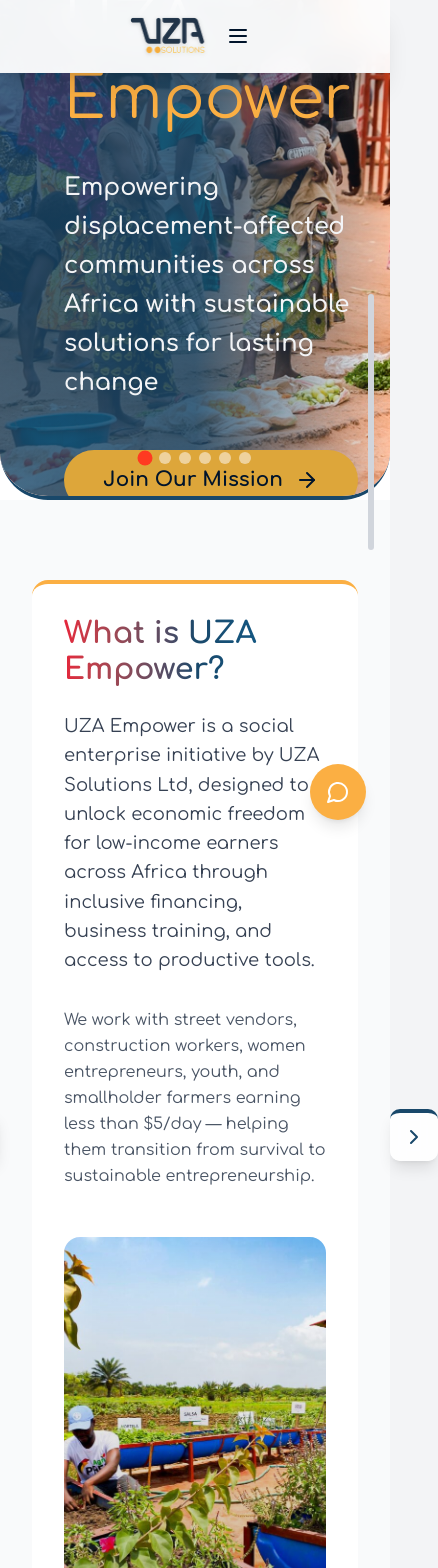
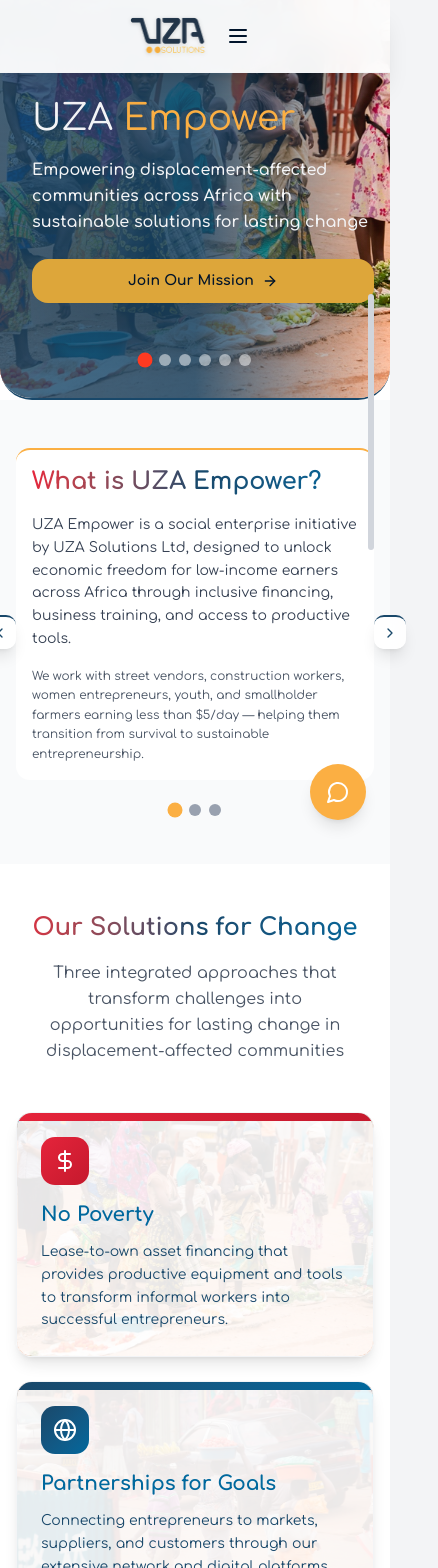
Before and after one commit to Kgadrw/uzasolution, a Next.js app: page /uzasempower in a window 390 px wide. Shown: the top 1568 px of the page, 438 px wide, since content can reach past the window. Built offline with nearby package versions, Linux system fonts and the light colour scheme; a web font is replaced by a local one.

Commit message:
changed mobile view

```diff
--- a/src/app/uzasempower/page.jsx
+++ b/src/app/uzasempower/page.jsx
@@ -142,7 +142,7 @@ export default function UZAEmpowerPage() {
       <Navbar />
 
       {/* Hero Section - Rotating Images with Text Overlays */}
-      <section className="relative h-[500px] sm:h-[600px] md:h-[700px] overflow-hidden flex items-center justify-center rounded-b-[3rem] border-b-4 border-[#19486A]">
+      <section className="relative h-[400px] sm:h-[500px] md:h-[600px] lg:h-[700px] overflow-hidden flex items-center justify-center rounded-b-[2rem] sm:rounded-b-[3rem] border-b-2 sm:border-b-4 border-[#19486A]">
         {heroImages.map((imageData, index) => (
           <div key={index} className={`absolute inset-0 transition-opacity duration-1000 ${
             index === currentImageIndex ? 'opacity-100' : 'opacity-0'
@@ -160,10 +160,10 @@ export default function UZAEmpowerPage() {
 
             {/* Hero Text Overlay */}
             <div className="absolute inset-0 flex items-center">
-              <div className="max-w-6xl px-8 ml-8 md:ml-16">
+              <div className="max-w-6xl px-4 sm:px-6 md:px-8 ml-4 sm:ml-6 md:ml-8 lg:ml-16">
 
                <motion.h1
-                 className="text-6xl md:text-8xl text-gray-100 mb-8 leading-tight"
+                 className="text-4xl sm:text-5xl md:text-6xl lg:text-7xl xl:text-8xl text-gray-100 mb-4 sm:mb-6 md:mb-8 leading-tight"
                  style={{ fontFamily: 'Comfortaa, sans-serif' }}
                  initial={{ opacity: 0, y: 50 }}
                  animate={{ opacity: 1, y: 0 }}
@@ -173,7 +173,7 @@ export default function UZAEmpowerPage() {
                </motion.h1>
 
                <motion.p
-                 className="text-2xl md:text-3xl text-gray-100 mb-12 max-w-4xl leading-relaxed font-semibold"
+                 className="text-base sm:text-lg md:text-xl lg:text-2xl xl:text-3xl text-gray-100 mb-6 sm:mb-8 md:mb-10 lg:mb-12 max-w-4xl leading-relaxed font-semibold"
                  style={{ fontFamily: 'Comfortaa, sans-serif' }}
                  initial={{ opacity: 0, y: 30 }}
                  animate={{ opacity: 1, y: 0 }}
@@ -183,18 +183,18 @@ export default function UZAEmpowerPage() {
                </motion.p>
 
                 <motion.div
-                  className="flex flex-col sm:flex-row gap-8"
+                  className="flex flex-col sm:flex-row gap-4 sm:gap-6 md:gap-8"
                   initial={{ opacity: 0, y: 20 }}
                   animate={{ opacity: 1, y: 0 }}
                   transition={{ duration: 0.8, delay: 0.6 }}
                 >
                   <motion.button
-                    className="group px-6 py-4 rounded-4xl font-bold text-xl transition-all duration-300 transform hover:scale-110 shadow-2xl bg-[#DDA63A] hover:bg-[#C7A03A] text-[#00142B] flex items-center justify-center space-x-3"
+                    className="group px-4 sm:px-5 md:px-6 py-3 sm:py-3 md:py-4 rounded-2xl sm:rounded-3xl md:rounded-4xl font-bold text-sm sm:text-base md:text-lg lg:text-xl transition-all duration-300 transform hover:scale-110 shadow-2xl bg-[#DDA63A] hover:bg-[#C7A03A] text-[#00142B] flex items-center justify-center space-x-2 sm:space-x-3"
                     whileHover={{ scale: 1.05 }}
                     whileTap={{ scale: 0.95 }}
                   >
                     <span>Join Our Mission</span>
-                    <ArrowRight className="w-6 h-6 group-hover:translate-x-2 transition-transform" />
+                    <ArrowRight className="w-4 h-4 sm:w-5 sm:h-5 md:w-6 md:h-6 group-hover:translate-x-2 transition-transform" />
                   </motion.button>
                   </motion.div>
                 </div>
@@ -221,11 +221,11 @@ export default function UZAEmpowerPage() {
       </section>
 
       {/* Program Introduction Slider */}
-      <section className="py-20 bg-gray-50 relative">
-        <div className="container mx-auto px-8">
+      <section className="py-12 sm:py-16 md:py-20 bg-gray-50 relative">
+        <div className="container mx-auto px-4 sm:px-6 md:px-8">
           <div className="max-w-6xl mx-auto relative">
             <motion.div
-              className={`bg-white rounded-2xl border-t-4 p-8 md:p-12 ${
+              className={`bg-white rounded-xl sm:rounded-2xl border-t-2 sm:border-t-4 p-4 sm:p-6 md:p-8 lg:p-12 ${
                 introSlides[currentIntroSlide].id === 1 ? 'border-[#FBAF43]' :
                 introSlides[currentIntroSlide].id === 2 ? 'border-[#19486A]' :
                 'border-[#4C9F38]'
@@ -235,7 +235,7 @@ export default function UZAEmpowerPage() {
               animate={{ opacity: 1, y: 0 }}
               transition={{ duration: 0.6 }}
             >
-              <div className="grid md:grid-cols-2 gap-12 items-center">
+              <div className="grid lg:grid-cols-2 gap-6 sm:gap-8 md:gap-10 lg:gap-12 items-center">
                 {/* Left Column - Text Content */}
                 <motion.div
                   initial={{ opacity: 0, x: -30 }}
@@ -243,7 +243,7 @@ export default function UZAEmpowerPage() {
                   transition={{ duration: 0.6, delay: 0.2 }}
                 >
                   <motion.h2
-                    className="text-3xl md:text-4xl font-bold bg-gradient-to-r from-[#E5243B] via-[#19486A] to-[#00689D] bg-clip-text text-transparent mb-6"
+                    className="text-2xl sm:text-3xl md:text-4xl font-bold bg-gradient-to-r from-[#E5243B] via-[#19486A] to-[#00689D] bg-clip-text text-transparent mb-4 sm:mb-6"
                     initial={{ opacity: 0, y: 20 }}
                     animate={{ opacity: 1, y: 0 }}
                     transition={{ duration: 0.6, delay: 0.3 }}
@@ -254,10 +254,10 @@ export default function UZAEmpowerPage() {
                   {/* Content based on slide type */}
                   {introSlides[currentIntroSlide].id === 1 && (
                     <>
-                      <p className="text-lg text-gray-700 leading-relaxed mb-8">
+                      <p className="text-sm sm:text-base md:text-lg text-gray-700 leading-relaxed mb-4 sm:mb-6 md:mb-8">
                         {introSlides[currentIntroSlide].content[0]}
                       </p>
-                      <p className="text-base text-gray-600 leading-relaxed">
+                      <p className="text-xs sm:text-sm md:text-base text-gray-600 leading-relaxed">
                         {introSlides[currentIntroSlide].content[1]}
                       </p>
                     </>
@@ -265,16 +265,16 @@ export default function UZAEmpowerPage() {
 
                   {introSlides[currentIntroSlide].id === 2 && (
                     <>
-                      <p className="text-lg text-gray-700 leading-relaxed mb-8">
+                      <p className="text-sm sm:text-base md:text-lg text-gray-700 leading-relaxed mb-4 sm:mb-6 md:mb-8">
                         {introSlides[currentIntroSlide].content[0]}
                       </p>
-                      <div className="grid grid-cols-2 md:grid-cols-3 gap-4">
+                      <div className="grid grid-cols-2 sm:grid-cols-3 md:grid-cols-3 gap-2 sm:gap-3 md:gap-4">
                         {introSlides[currentIntroSlide].stats.map((stat, index) => (
                           <div key={index} className="text-center">
-                            <div className={`w-16 h-16 ${stat.color} rounded-full flex items-center justify-center mx-auto mb-2`}>
-                              <span className="text-white font-bold text-sm">{stat.number}</span>
+                            <div className={`w-12 h-12 sm:w-14 sm:h-14 md:w-16 md:h-16 ${stat.color} rounded-full flex items-center justify-center mx-auto mb-1 sm:mb-2`}>
+                              <span className="text-white font-bold text-xs sm:text-sm">{stat.number}</span>
                   </div>
-                            <p className="text-xs text-gray-600 font-medium">{stat.label}</p>
+                            <p className="text-xs sm:text-xs md:text-xs text-gray-600 font-medium leading-tight">{stat.label}</p>
                 </div>
                         ))}
               </div>
@@ -283,18 +283,18 @@ export default function UZAEmpowerPage() {
 
                   {introSlides[currentIntroSlide].id === 3 && (
                     <>
-                      <p className="text-lg text-gray-700 leading-relaxed mb-8">
+                      <p className="text-sm sm:text-base md:text-lg text-gray-700 leading-relaxed mb-4 sm:mb-6 md:mb-8">
                         {introSlides[currentIntroSlide].content[0]}
                       </p>
-                      <div className="space-y-4">
+                      <div className="space-y-3 sm:space-y-4">
                         {introSlides[currentIntroSlide].steps.map((step, index) => (
-                          <div key={index} className="flex items-start space-x-4">
-                            <div className={`w-10 h-10 ${step.color} rounded-full flex items-center justify-center flex-shrink-0`}>
-                              <span className="text-white font-bold text-sm">{step.number}</span>
+                          <div key={index} className="flex items-start space-x-2 sm:space-x-3 md:space-x-4">
+                            <div className={`w-8 h-8 sm:w-9 sm:h-9 md:w-10 md:h-10 ${step.color} rounded-full flex items-center justify-center flex-shrink-0`}>
+                              <span className="text-white font-bold text-xs sm:text-sm">{step.number}</span>
                   </div>
-                            <div>
-                              <h4 className="font-semibold text-[#00142B] mb-1">{step.title}</h4>
-                              <p className="text-sm text-gray-600">{step.description}</p>
+                            <div className="flex-1">
+                              <h4 className="font-semibold text-[#00142B] mb-1 text-sm sm:text-base">{step.title}</h4>
+                              <p className="text-xs sm:text-sm text-gray-600 leading-tight">{step.description}</p>
                   </div>
                 </div>
                         ))}
@@ -305,13 +305,13 @@ export default function UZAEmpowerPage() {
 
                 {/* Right Column - Image */}
                 <motion.div
-                  className="relative"
+                  className="relative hidden md:block"
                   initial={{ opacity: 0, x: 30 }}
                   animate={{ opacity: 1, x: 0 }}
                   transition={{ duration: 0.6, delay: 0.4 }}
                 >
                   <motion.div
-                    className="relative h-96 rounded-2xl overflow-hidden"
+                    className="relative h-64 sm:h-80 md:h-96 rounded-xl sm:rounded-2xl overflow-hidden mt-6 lg:mt-0"
                     whileHover={{ scale: 1.02 }}
                     transition={{ duration: 0.3 }}
                   >
@@ -330,16 +330,16 @@ export default function UZAEmpowerPage() {
             {/* Navigation Arrows - Much further from content */}
             <button
               onClick={prevIntroSlide}
-              className="absolute left-0 top-1/2 transform -translate-y-1/2 -translate-x-20 bg-white/90 hover:bg-white backdrop-blur-sm rounded-lg border-t-4 border-[#19486A] p-3 shadow-lg transition-all duration-300 group z-10"
+              className="absolute left-0 top-1/2 transform -translate-y-1/2 -translate-x-8 sm:-translate-x-12 md:-translate-x-16 lg:-translate-x-20 bg-white/90 hover:bg-white backdrop-blur-sm rounded-lg border-t-2 sm:border-t-4 border-[#19486A] p-2 sm:p-3 shadow-lg transition-all duration-300 group z-10"
             >
-              <ChevronLeft className="w-6 h-6 text-[#19486A] group-hover:scale-110 transition-transform" />
+              <ChevronLeft className="w-4 h-4 sm:w-5 sm:h-5 md:w-6 md:h-6 text-[#19486A] group-hover:scale-110 transition-transform" />
             </button>
 
             <button
               onClick={nextIntroSlide}
-              className="absolute right-0 top-1/2 transform -translate-y-1/2 translate-x-20 bg-white/90 hover:bg-white backdrop-blur-sm rounded-lg border-t-4 border-[#19486A] p-3 shadow-lg transition-all duration-300 group z-10"
+              className="absolute right-0 top-1/2 transform -translate-y-1/2 translate-x-8 sm:translate-x-12 md:translate-x-16 lg:translate-x-20 bg-white/90 hover:bg-white backdrop-blur-sm rounded-lg border-t-2 sm:border-t-4 border-[#19486A] p-2 sm:p-3 shadow-lg transition-all duration-300 group z-10"
             >
-              <ChevronRight className="w-6 h-6 text-[#19486A] group-hover:scale-110 transition-transform" />
+              <ChevronRight className="w-4 h-4 sm:w-5 sm:h-5 md:w-6 md:h-6 text-[#19486A] group-hover:scale-110 transition-transform" />
             </button>
 
             {/* Slide Indicators */}
@@ -361,21 +361,21 @@ export default function UZAEmpowerPage() {
       </section>
 
       {/* Core Solutions - Inkomoko Inspired */}
-      <section className="py-24 bg-white">
-        <div className="container mx-auto px-8">
+      <section className="py-12 sm:py-16 md:py-20 lg:py-24 bg-white">
+        <div className="container mx-auto px-4 sm:px-6 md:px-8">
           <div className="max-w-7xl mx-auto">
             {/* Section Header */}
-            <div className="text-center mb-20">
-              <h2 className="text-4xl md:text-5xl font-bold bg-gradient-to-r from-[#E5243B] via-[#19486A] to-[#00689D] bg-clip-text text-transparent mb-8">
+            <div className="text-center mb-12 sm:mb-16 md:mb-20">
+              <h2 className="text-2xl sm:text-3xl md:text-4xl lg:text-5xl font-bold bg-gradient-to-r from-[#E5243B] via-[#19486A] to-[#00689D] bg-clip-text text-transparent mb-4 sm:mb-6 md:mb-8">
                 Our Solutions for Change
               </h2>
-              <p className="text-xl text-gray-600 max-w-3xl mx-auto leading-relaxed">
+              <p className="text-base sm:text-lg md:text-xl text-gray-600 max-w-3xl mx-auto leading-relaxed px-4">
                 Three integrated approaches that transform challenges into opportunities for lasting change in displacement-affected communities
               </p>
             </div>
 
             {/* Solutions Grid */}
-            <div className="grid lg:grid-cols-3 gap-10 mb-20">
+            <div className="grid sm:grid-cols-2 lg:grid-cols-3 gap-6 sm:gap-8 md:gap-10 mb-12 sm:mb-16 md:mb-20">
               {[
                 {
                   title: "No Poverty",
@@ -404,8 +404,8 @@ export default function UZAEmpowerPage() {
               ].map((solution, index) => {
                 const Icon = solution.icon
                   return (
-                  <div key={index} className="group relative">
-                <div className="rounded-3xl p-10 shadow-lg hover:shadow-2xl transition-all duration-500 transform hover:-translate-y-2 border border-gray-100 overflow-hidden relative"
+                  <div key={index} className={`group relative ${index === 1 ? 'sm:col-span-2 lg:col-span-1' : ''}`}>
+                <div className="rounded-2xl sm:rounded-3xl p-6 sm:p-8 md:p-10 shadow-lg hover:shadow-2xl transition-all duration-500 transform hover:-translate-y-2 border border-gray-100 overflow-hidden relative h-full"
                      style={{
                        backgroundImage: `url(${index === 0 ? '/negative.jpg' : index === 1 ? '/negative1.jpg' : '/negative.jpg'})`,
                        backgroundSize: 'cover',
@@ -413,15 +413,15 @@ export default function UZAEmpowerPage() {
                        backgroundRepeat: 'no-repeat'
                      }}>
                       <div className="absolute inset-0 bg-white/90"></div>
-                      <div className={`absolute top-0 left-0 w-full h-2 bg-gradient-to-r ${solution.color} rounded-t-3xl`}></div>
+                      <div className={`absolute top-0 left-0 w-full h-2 bg-gradient-to-r ${solution.color} rounded-t-2xl sm:rounded-t-3xl`}></div>
 
-                      <div className="relative z-10">
-                        <div className={`w-16 h-16 bg-gradient-to-br ${solution.color} rounded-2xl flex items-center justify-center mb-6 group-hover:scale-110 transition-transform duration-300`}>
-                          <Icon className="w-8 h-8 text-white" />
+                      <div className="relative z-10 h-full flex flex-col">
+                        <div className={`w-12 h-12 sm:w-14 sm:h-14 md:w-16 md:h-16 bg-gradient-to-br ${solution.color} rounded-xl sm:rounded-2xl flex items-center justify-center mb-4 sm:mb-6 group-hover:scale-110 transition-transform duration-300`}>
+                          <Icon className="w-6 h-6 sm:w-7 sm:h-7 md:w-8 md:h-8 text-white" />
                         </div>
 
-                        <h3 className="text-2xl font-bold mb-4 text-[#00689D]">{solution.title}</h3>
-                        <p className="text-[#19486A] leading-relaxed mb-6">
+                        <h3 className="text-xl sm:text-2xl font-bold mb-3 sm:mb-4 text-[#00689D]">{solution.title}</h3>
+                        <p className="text-[#19486A] leading-relaxed text-sm sm:text-base flex-grow">
                           {solution.description}
                         </p>
 
@@ -437,18 +437,18 @@ export default function UZAEmpowerPage() {
       </section>
 
       {/* Our Approach - Illustration */}
-      <section className="py-20 bg-gray-50">
-        <div className="container mx-auto px-8">
+      <section className="py-12 sm:py-16 md:py-20 bg-gray-50">
+        <div className="container mx-auto px-4 sm:px-6 md:px-8">
           <div className="max-w-4xl mx-auto">
             <motion.div
-              className="text-center mb-12"
+              className="text-center mb-8 sm:mb-10 md:mb-12"
               initial={{ opacity: 0, y: 30 }}
               whileInView={{ opacity: 1, y: 0 }}
               transition={{ duration: 0.6 }}
               viewport={{ once: true }}
             >
               <motion.h2
-                className="text-3xl md:text-4xl font-bold bg-gradient-to-r from-[#E5243B] via-[#19486A] to-[#00689D] bg-clip-text text-transparent mb-6"
+                className="text-2xl sm:text-3xl md:text-4xl font-bold bg-gradient-to-r from-[#E5243B] via-[#19486A] to-[#00689D] bg-clip-text text-transparent mb-4 sm:mb-6"
                 initial={{ opacity: 0, y: 20 }}
                 whileInView={{ opacity: 1, y: 0 }}
                 transition={{ duration: 0.6, delay: 0.2 }}
@@ -471,7 +471,7 @@ export default function UZAEmpowerPage() {
                 alt="UZA Empower Illustration"
                 width={800}
                 height={600}
-                className="w-full h-auto rounded-2xl"
+                className="w-full h-auto rounded-xl sm:rounded-2xl"
               />
             </motion.div>
           </div>
@@ -482,19 +482,19 @@ export default function UZAEmpowerPage() {
       <ImpactCardsSection />
 
       {/* Real Voices - Client Success Stories */}
-      <section className="py-20 bg-white">
-        <div className="container mx-auto px-6">
+      <section className="py-12 sm:py-16 md:py-20 bg-white">
+        <div className="container mx-auto px-4 sm:px-6">
           <div className="max-w-7xl mx-auto">
             {/* Section Header */}
             <motion.div
-              className="text-center mb-16"
+              className="text-center mb-10 sm:mb-12 md:mb-16"
               initial={{ opacity: 0, y: 30 }}
               whileInView={{ opacity: 1, y: 0 }}
               transition={{ duration: 0.6 }}
               viewport={{ once: true }}
             >
               <motion.h2
-                className="text-4xl md:text-5xl font-bold bg-gradient-to-r from-[#E5243B] via-[#19486A] to-[#00689D] bg-clip-text text-transparent mb-6"
+                className="text-2xl sm:text-3xl md:text-4xl lg:text-5xl font-bold bg-gradient-to-r from-[#E5243B] via-[#19486A] to-[#00689D] bg-clip-text text-transparent mb-4 sm:mb-6 px-4"
                 style={{ fontFamily: 'Comfortaa, sans-serif' }}
                 initial={{ opacity: 0, y: 20 }}
                 whileInView={{ opacity: 1, y: 0 }}
@@ -504,7 +504,7 @@ export default function UZAEmpowerPage() {
                 Success Stories from Our Community
               </motion.h2>
               <motion.p
-                className="text-xl text-gray-600 max-w-3xl mx-auto"
+                className="text-base sm:text-lg md:text-xl text-gray-600 max-w-3xl mx-auto px-4"
                 initial={{ opacity: 0, y: 15 }}
                 whileInView={{ opacity: 1, y: 0 }}
                 transition={{ duration: 0.6, delay: 0.3 }}
@@ -523,7 +523,7 @@ export default function UZAEmpowerPage() {
               viewport={{ once: true }}
             >
               <motion.div
-                className="relative h-[600px] md:h-[700px] rounded-3xl overflow-hidden shadow-2xl"
+                className="relative h-[500px] sm:h-[600px] md:h-[700px] rounded-2xl sm:rounded-3xl overflow-hidden shadow-2xl"
                 key={currentStoryIndex}
                 initial={{ opacity: 0, scale: 1.05 }}
                 animate={{ opacity: 1, scale: 1 }}
@@ -543,41 +543,41 @@ export default function UZAEmpowerPage() {
                 <div className="absolute bottom-0 left-0 right-0 h-32 bg-gradient-to-t from-[#E5243B]/20 via-[#19486A]/10 to-transparent"></div>
 
                 {/* Category Badge */}
-                <div className="absolute top-6 left-6">
-                  <span className={`bg-white text-[#00142B] px-4 py-2 rounded-full text-sm font-bold ${stories[currentStoryIndex].borderColor} border-t-4`}>
+                <div className="absolute top-4 sm:top-6 left-4 sm:left-6">
+                  <span className={`bg-white text-[#00142B] px-3 sm:px-4 py-1 sm:py-2 rounded-full text-xs sm:text-sm font-bold ${stories[currentStoryIndex].borderColor} border-t-2 sm:border-t-4`}>
                     {stories[currentStoryIndex].category}
                   </span>
               </div>
 
                 {/* Content */}
-                <div className="absolute bottom-0 left-0 right-0 p-8 md:p-12 text-white">
-                  <h3 className="text-3xl md:text-4xl font-bold mb-2 text-white" style={{ fontFamily: 'Comfortaa, sans-serif' }}>
+                <div className="absolute bottom-0 left-0 right-0 p-4 sm:p-6 md:p-8 lg:p-12 text-white">
+                  <h3 className="text-xl sm:text-2xl md:text-3xl lg:text-4xl font-bold mb-1 sm:mb-2 text-white" style={{ fontFamily: 'Comfortaa, sans-serif' }}>
                     {stories[currentStoryIndex].name}
                   </h3>
-                  <div className="text-xl md:text-2xl text-[#FBAF43] font-semibold mb-2">{stories[currentStoryIndex].business}</div>
-                  <div className="text-lg text-gray-300 mb-6">{stories[currentStoryIndex].location}</div>
+                  <div className="text-base sm:text-lg md:text-xl lg:text-2xl text-[#FBAF43] font-semibold mb-1 sm:mb-2">{stories[currentStoryIndex].business}</div>
+                  <div className="text-sm sm:text-base md:text-lg text-gray-300 mb-3 sm:mb-4 md:mb-6">{stories[currentStoryIndex].location}</div>
 
-                  <p className="text-lg md:text-xl leading-relaxed mb-6 max-w-4xl" style={{ fontFamily: 'Quicksand, sans-serif' }}>
+                  <p className="text-sm sm:text-base md:text-lg lg:text-xl leading-relaxed mb-3 sm:mb-4 md:mb-6 max-w-4xl" style={{ fontFamily: 'Quicksand, sans-serif' }}>
                     "{stories[currentStoryIndex].quote}"
                   </p>
 
-                  <div className="text-sm text-gray-400">{stories[currentStoryIndex].story}</div>
+                  <div className="text-xs sm:text-sm text-gray-400">{stories[currentStoryIndex].story}</div>
                 </div>
             </motion.div>
 
               {/* Navigation Arrows */}
               <button
                 onClick={prevStory}
-                className="absolute left-4 top-1/2 transform -translate-y-1/2 bg-white/20 hover:bg-white/30 backdrop-blur-sm rounded-full p-3 transition-all duration-300 group"
+                className="absolute left-2 sm:left-4 top-1/2 transform -translate-y-1/2 bg-white/20 hover:bg-white/30 backdrop-blur-sm rounded-full p-2 sm:p-3 transition-all duration-300 group"
               >
-                <ChevronLeft className="w-8 h-8 text-white group-hover:scale-110 transition-transform" />
+                <ChevronLeft className="w-6 h-6 sm:w-7 sm:h-7 md:w-8 md:h-8 text-white group-hover:scale-110 transition-transform" />
               </button>
 
               <button
                 onClick={nextStory}
-                className="absolute right-4 top-1/2 transform -translate-y-1/2 bg-white/20 hover:bg-white/30 backdrop-blur-sm rounded-full p-3 transition-all duration-300 group"
+                className="absolute right-2 sm:right-4 top-1/2 transform -translate-y-1/2 bg-white/20 hover:bg-white/30 backdrop-blur-sm rounded-full p-2 sm:p-3 transition-all duration-300 group"
               >
-                <ChevronRight className="w-8 h-8 text-white group-hover:scale-110 transition-transform" />
+                <ChevronRight className="w-6 h-6 sm:w-7 sm:h-7 md:w-8 md:h-8 text-white group-hover:scale-110 transition-transform" />
               </button>
 
               {/* Story Indicators */}
--- a/src/components/ImpactCardsSection.jsx
+++ b/src/components/ImpactCardsSection.jsx
@@ -55,7 +55,7 @@ export default function ImpactCardsSection() {
   }
 
   return (
-    <section className="py-12 bg-white relative overflow-hidden">
+    <section className="py-12 bg-white relative overflow-hidden hidden md:block">
       {/* Background Elements */}
       <div className="absolute inset-0">
         <div className="absolute top-20 left-20 w-72 h-72 bg-[#FBAF43]/5 rounded-full blur-3xl"></div>
@@ -115,7 +115,7 @@ export default function ImpactCardsSection() {
             </div>
 
             {/* Right Side - CardSwap Container */}
-            <div style={{ height: '600px', position: 'relative', display: 'flex', justifyContent: 'flex-end', alignItems: 'center' }}>
+            <div className="hidden md:block" style={{ height: '600px', position: 'relative', display: 'flex', justifyContent: 'flex-end', alignItems: 'center' }}>
             <CardSwap
               cardDistance={60}
               verticalDistance={70}
```
